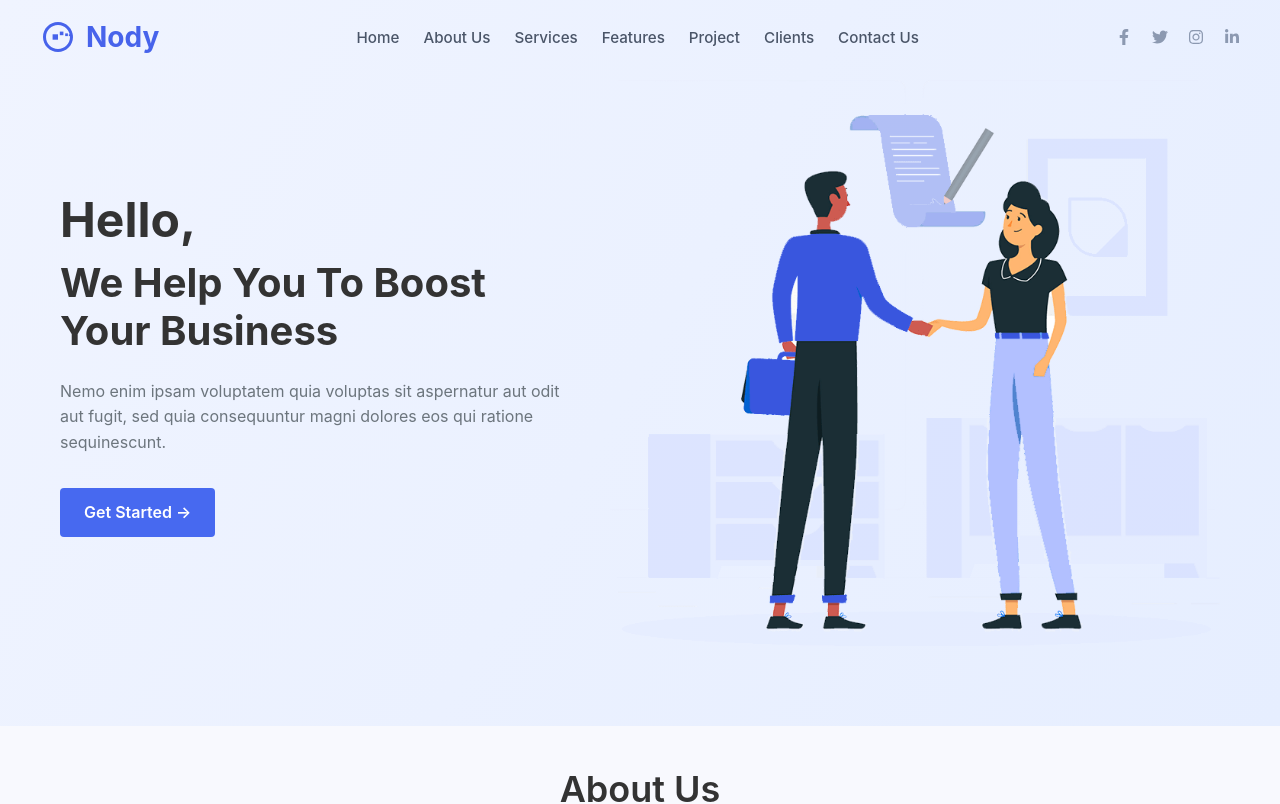
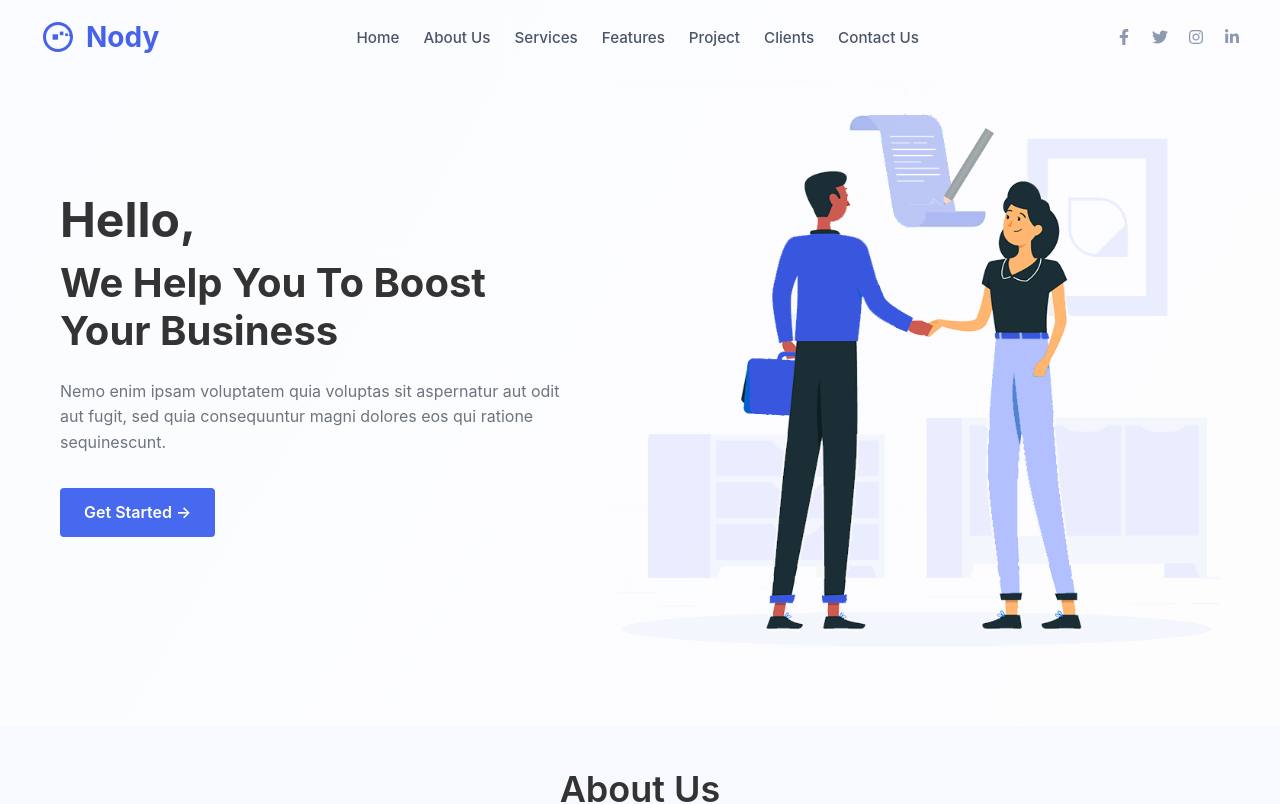
Before and after one commit to dharani101021/nody, a React (Vite) app: page / in a window 1280 px wide. Shown: the top 804 px of the page. Built offline with nearby package versions, Linux system fonts and the light colour scheme.

Commit message:
Update Hero.css

```diff
--- a/src/css/Hero.css
+++ b/src/css/Hero.css
@@ -12,7 +12,7 @@
   left: 0;
   right: 0;
   bottom: 0;
-  background: linear-gradient(120deg, #f0f4ff 0%, #e6eeff 100%);
+  background: linear-gradient(120deg, #fbfcff 0%, #fdfdfe 100%);
   z-index: -1;
 }
 
```
